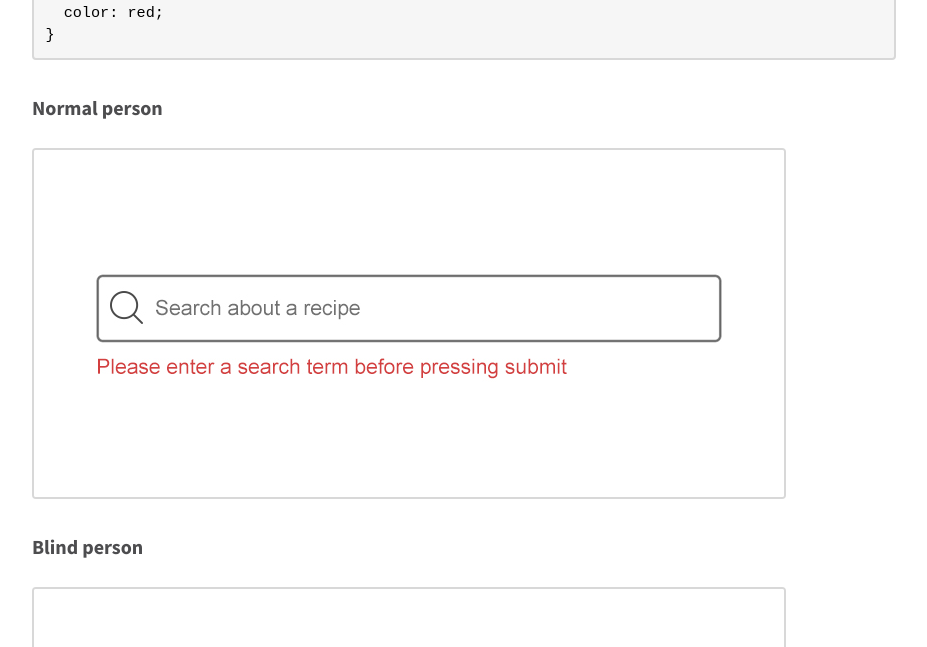
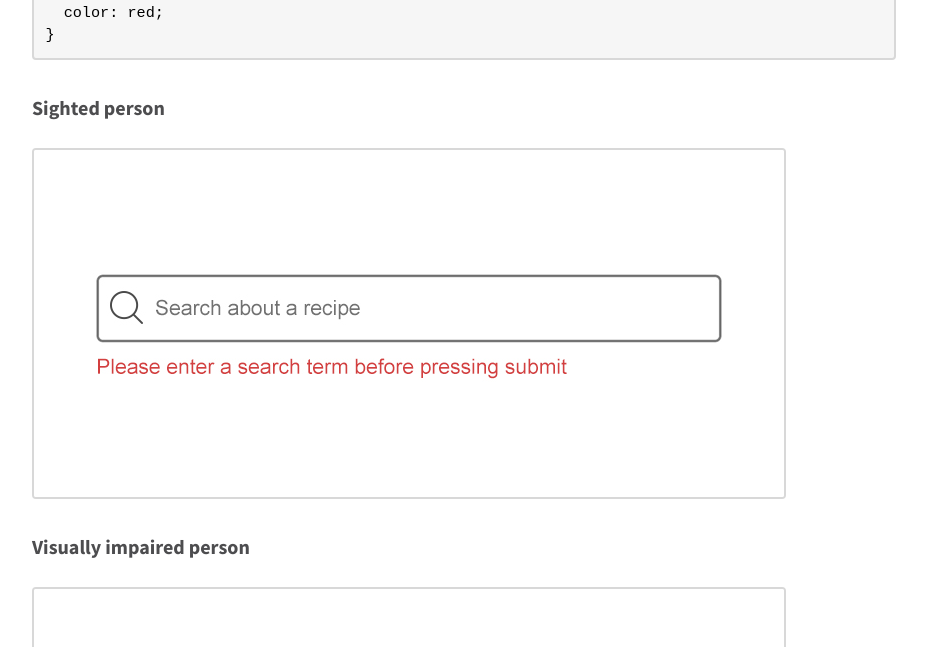
Before and after one commit to shadeed/a11ymatters, a Jekyll site: the page built from _posts/2016-09-08-search-pattern.markdown, in a window 1280 px wide and 900 px high, scrolled down 6549 px. Shown: the part 165-812 px from the top of the window, without its empty margins (176-1103 px from the left). Built offline with Jekyll 4.4.1, drawn with Linux system fonts in a browser that asks for light colours; comment, search, counter and statistics services are not loaded.

Commit message:
fix words in search article

```diff
--- a/_posts/2016-09-08-search-pattern.markdown
+++ b/_posts/2016-09-08-search-pattern.markdown
@@ -206,14 +206,14 @@ Adding a `<p>` element with text like "Your input is not valid" in a red color,
 }
 {% endhighlight %}
 
-**Normal person**
+**Sighted person**
 
 {% include figure.html
 		img="../../assets/images/patterns/search/search-error-normal.jpg"
 		title = ""
 %}
 
-**Blind person**
+**Visually impaired person**
 
 {% include figure.html
 		img="../../assets/images/patterns/search/search-error-blind.jpg"
```
